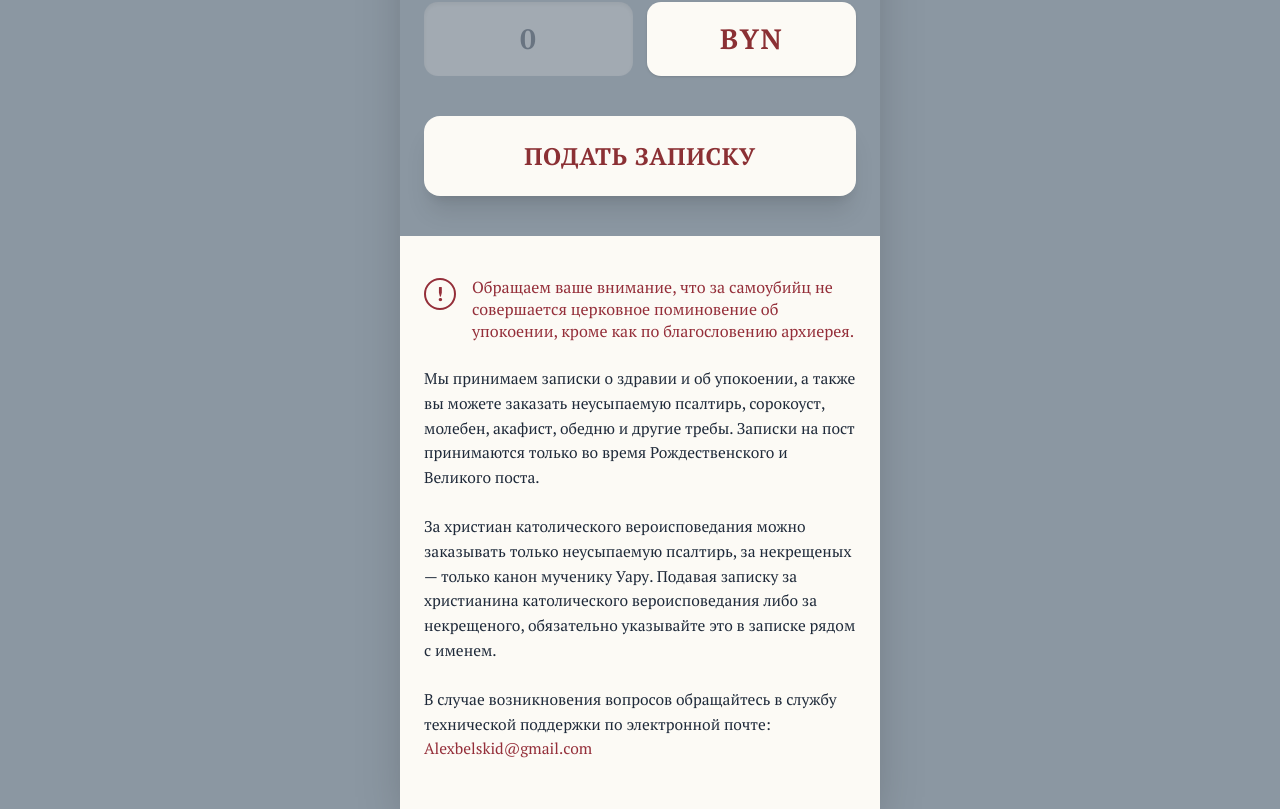
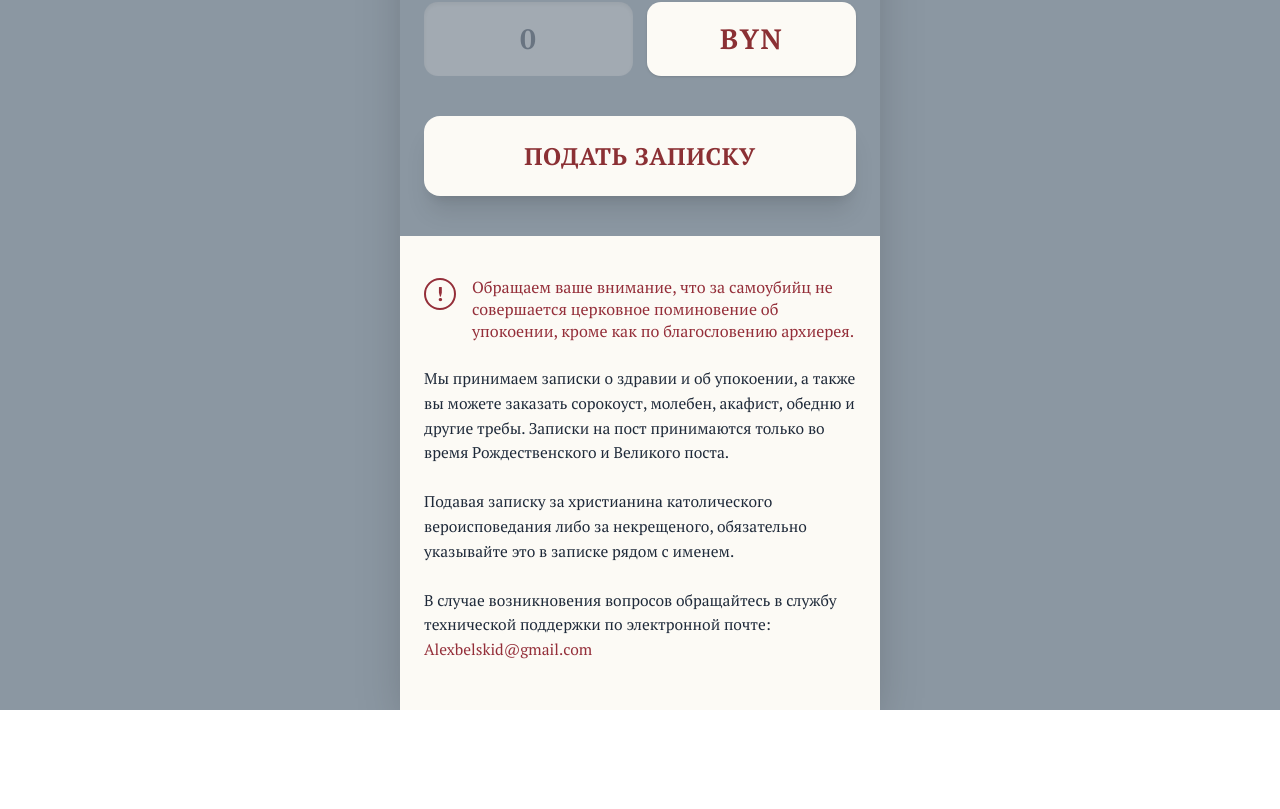
Before and after one commit to alexbelskid/hram-pages, a React (Vite) app: page / in a window 1280 px wide. Shown: the part 1432-2241 px from the top of the page. After the commit the page ends 2142 px from the top, so only its background shows below. Built offline with nearby package versions, Linux system fonts and the light colour scheme.

Commit message:
Remove highlighted intro text

```diff
--- a/src/App.tsx
+++ b/src/App.tsx
@@ -31,15 +31,12 @@ const IntroText = () => (
 
     <p>
       Мы принимаем записки о здравии и об упокоении, а также вы можете заказать
-      неусыпаемую псалтирь, сорокоуст, молебен, акафист, обедню и другие требы.
-      Записки на пост принимаются только во время Рождественского и Великого
-      поста.
+      сорокоуст, молебен, акафист, обедню и другие требы. Записки на пост
+      принимаются только во время Рождественского и Великого поста.
     </p>
     <p>
-      За христиан католического вероисповедания можно заказывать только
-      неусыпаемую псалтирь, за некрещеных — только канон мученику Уару. Подавая
-      записку за христианина католического вероисповедания либо за некрещеного,
-      обязательно указывайте это в записке рядом с именем.
+      Подавая записку за христианина католического вероисповедания либо за
+      некрещеного, обязательно указывайте это в записке рядом с именем.
     </p>
 
 
```
